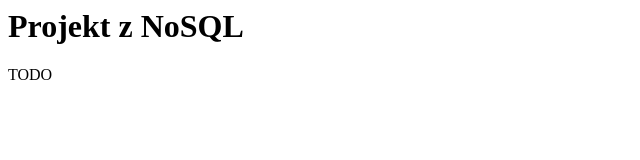
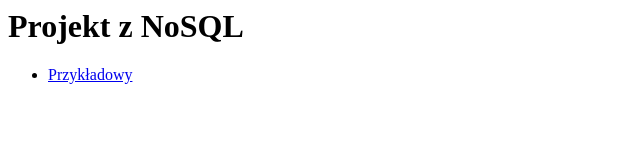
Before and after one commit to anadoba/nosql-starter, a plain HTML site: page docs/index.html in a window 1280 px wide. Shown: the whole page, without its empty margins (0-640 px from the left). Drawn offline with Linux system fonts and the light colour scheme.

Commit message:
Update index.html

```diff
--- a/docs/index.html
+++ b/docs/index.html
@@ -1,3 +1,5 @@
 <h1>Projekt z NoSQL</h1>
 
-<p>TODO</p>
+<ul>
+  <li><a href="nosql-starter.html">Przykładowy</a></li>
+</ul>
```
